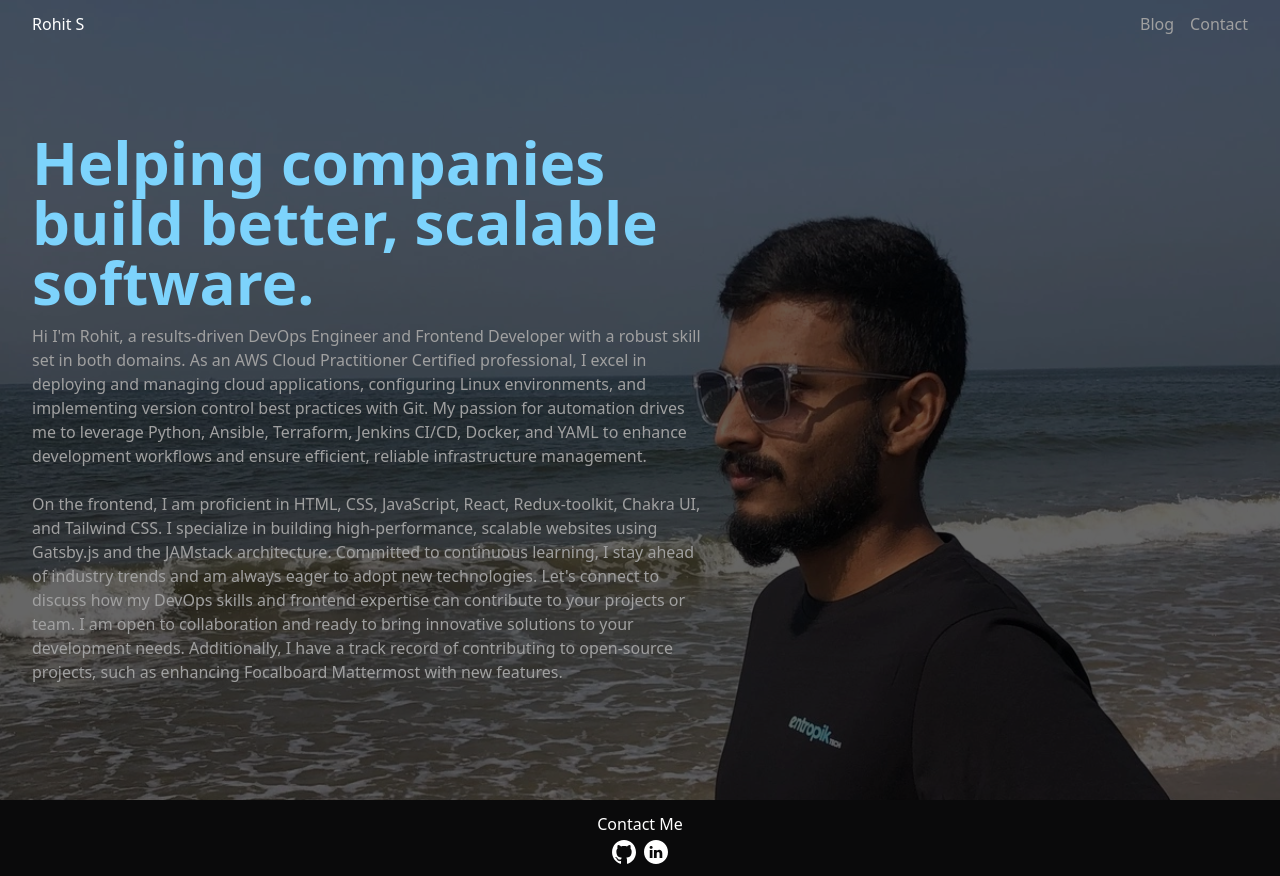
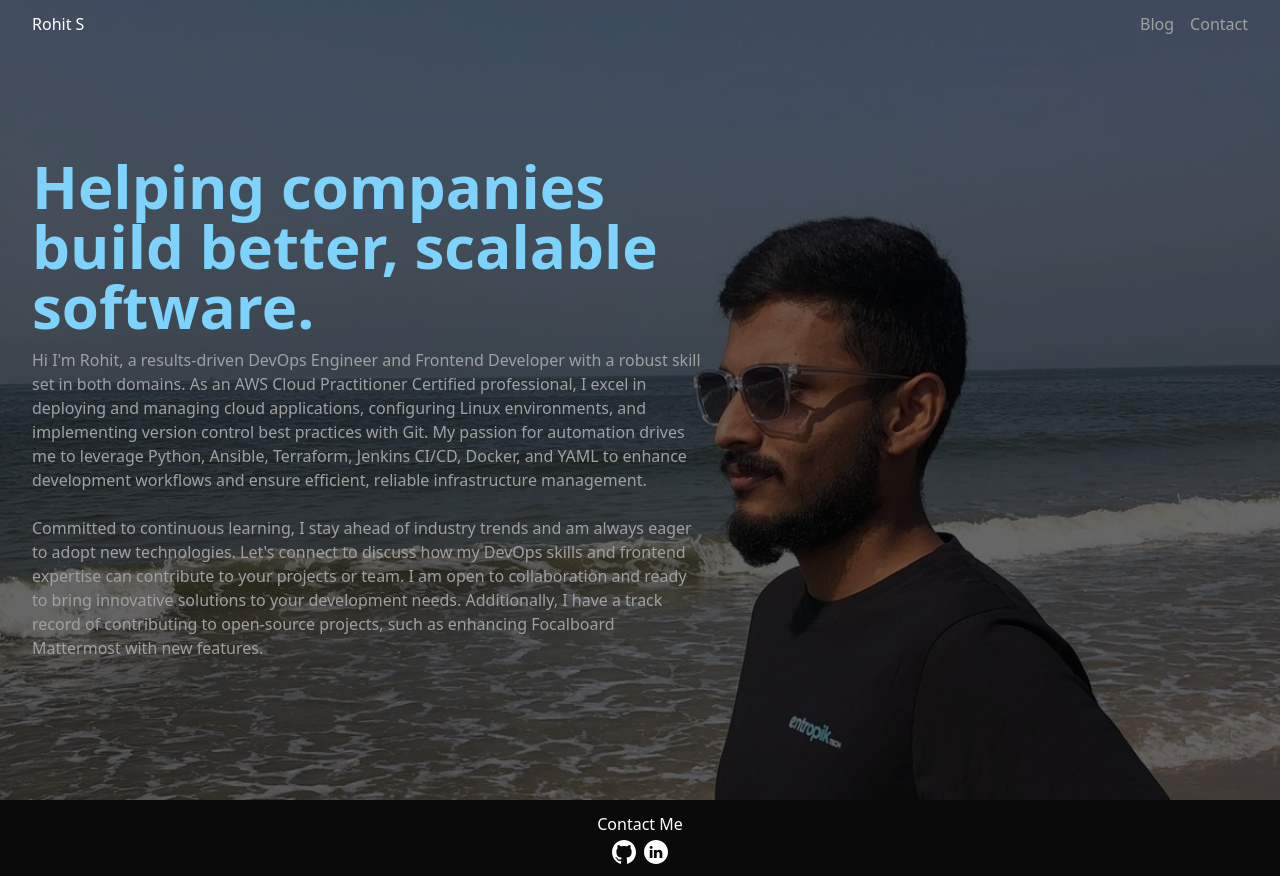
Before and after one commit to rohit1101/react-portfolio, a React (Vite) app: page / in a window 1280 px wide. Built offline with nearby package versions, Linux system fonts and the light colour scheme.

Commit message:
Update App.jsx with latest content

```diff
--- a/src/App.jsx
+++ b/src/App.jsx
@@ -28,7 +28,7 @@ function App() {
           <p className=" text-text-gray py-12">
 Hi I'm Rohit, a results-driven DevOps Engineer and Frontend Developer with a robust skill set in both domains. As an AWS Cloud Practitioner Certified professional, I excel in deploying and managing cloud applications, configuring Linux environments, and implementing version control best practices with Git. My passion for automation drives me to leverage Python, Ansible, Terraform, Jenkins CI/CD, Docker, and YAML to enhance development workflows and ensure efficient, reliable infrastructure management.
           </p>
-<p className=" text-text-gray py-12">On the frontend, I am proficient in HTML, CSS, JavaScript, React, Redux-toolkit, Chakra UI, and Tailwind CSS. I specialize in building high-performance, scalable websites using Gatsby.js and the JAMstack architecture. Committed to continuous learning, I stay ahead of industry trends and am always eager to adopt new technologies. Let's connect to discuss how my DevOps skills and frontend expertise can contribute to your projects or team. I am open to collaboration and ready to bring innovative solutions to your development needs. Additionally, I have a track record of contributing to open-source projects, such as enhancing Focalboard Mattermost with new features.</p>
+<p className=" text-text-gray py-12">Committed to continuous learning, I stay ahead of industry trends and am always eager to adopt new technologies. Let's connect to discuss how my DevOps skills and frontend expertise can contribute to your projects or team. I am open to collaboration and ready to bring innovative solutions to your development needs. Additionally, I have a track record of contributing to open-source projects, such as enhancing Focalboard Mattermost with new features.</p>
 
         </main>
       </div>
```
